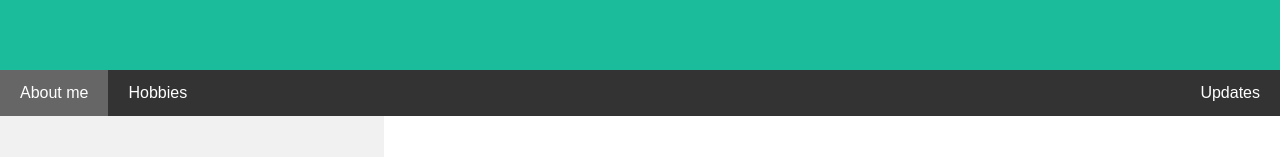
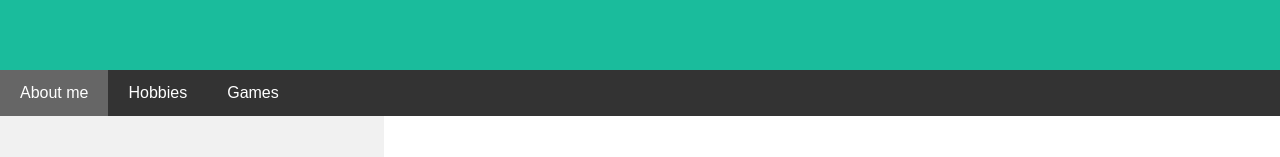
Before and after one commit to Devansh-awat/Devansh-awat.github.io, a plain HTML site: page index.html in a window 1280 px wide. Shown: the part 237-394 px from the top of the page. Drawn offline with Linux system fonts and the light colour scheme.

Commit message:
Update index.html

```diff
--- a/index.html
+++ b/index.html
@@ -131,7 +131,7 @@ body {
 <div class="navbar">
   <a href="https://devansh-awat.github.io/" class="active">About me</a>
   <a href="Hobbies">Hobbies</a>
-  <a href="Updates" class="right">Updates</a>
+  <a href="Games">Games</a>
 
 </div>
 
```
